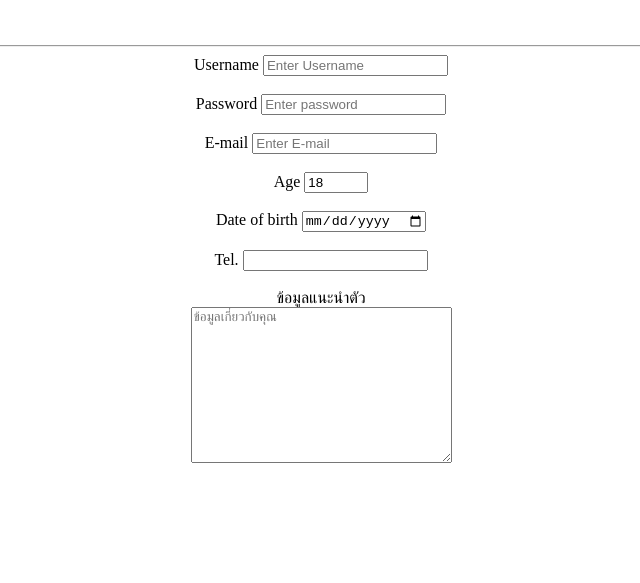
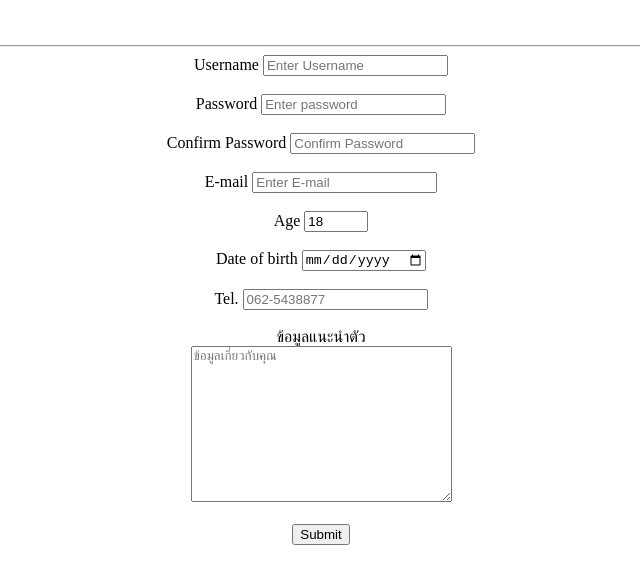
Before and after one commit to kittitach1526/web, a plain HTML site: page regis.html in a window 1280 px wide. Shown: the part 61-644 px from the top of the page, without its empty margins (319-959 px from the left). Drawn offline with Linux system fonts and the light colour scheme.

Commit message:
้hot fix

```diff
--- a/regis.html
+++ b/regis.html
@@ -19,7 +19,12 @@
             <br>
             <div align="center">
                 <label for="Password">Password</label>
-                <input type="text" name="password" placeholder="Enter password">
+                <input type="password" name="password" placeholder="Enter password">
+            </div>
+            <br>
+            <div align="center">
+                <label for="Pas2">Confirm Password</label>
+                <input type="password" name="confirmpass" placeholder="Confirm Password">
             </div>
             <br>
             <div align="center">
@@ -39,7 +44,7 @@
             <br>
             <div align="center">
                 <label for="Tel">Tel.</label>
-                <input type="tel" name="tel">
+                <input type="tel" name="tel" placeholder="062-5438877">
             </div>
             <br>
             <div align="center">
@@ -48,6 +53,10 @@
             <div align="center">
                 <textarea name="" id="" cols="30" rows="10" placeholder="ข้อมูลเกี่ยวกับคุณ"></textarea>
             </div>
+            <br>
+            <div align="center">
+                <input type="submit" value="Submit">
+            </div>
         </form>
     </div>
 </body>
```
